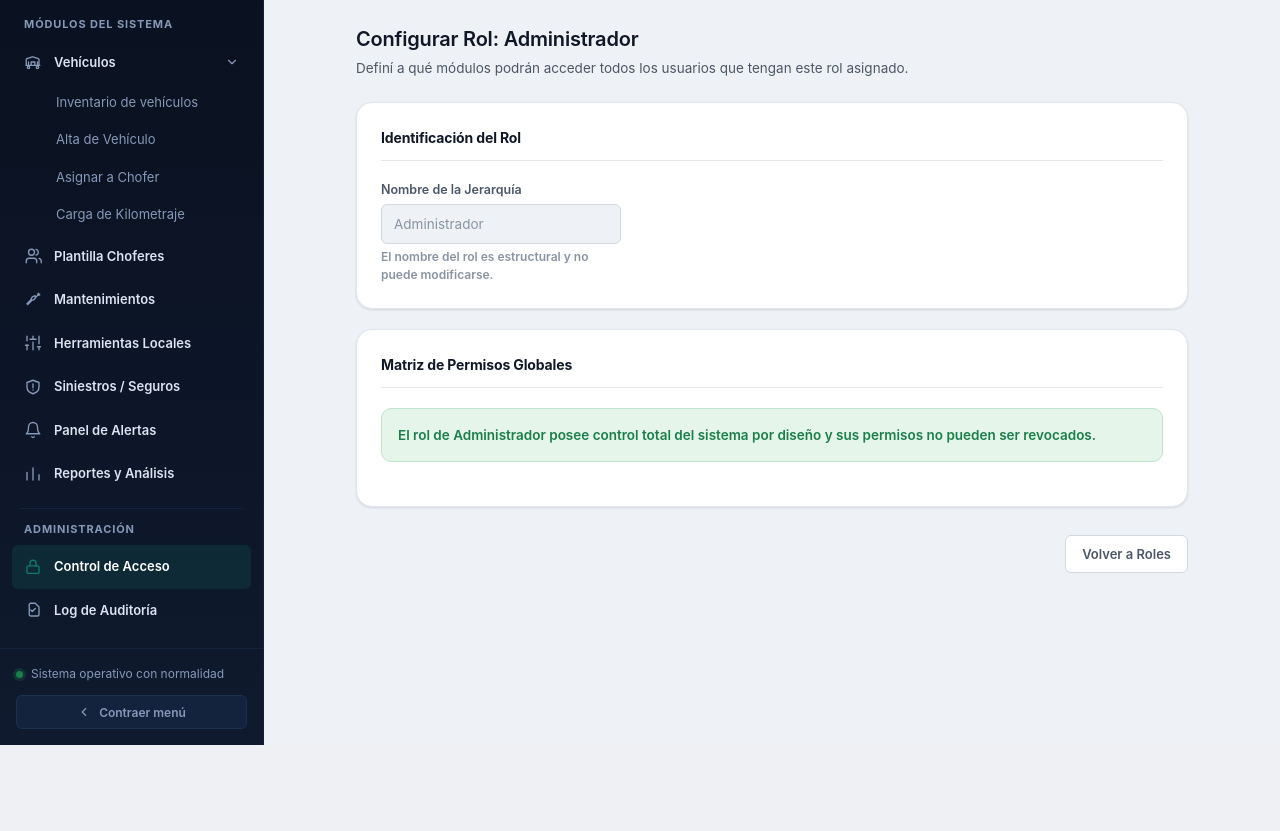
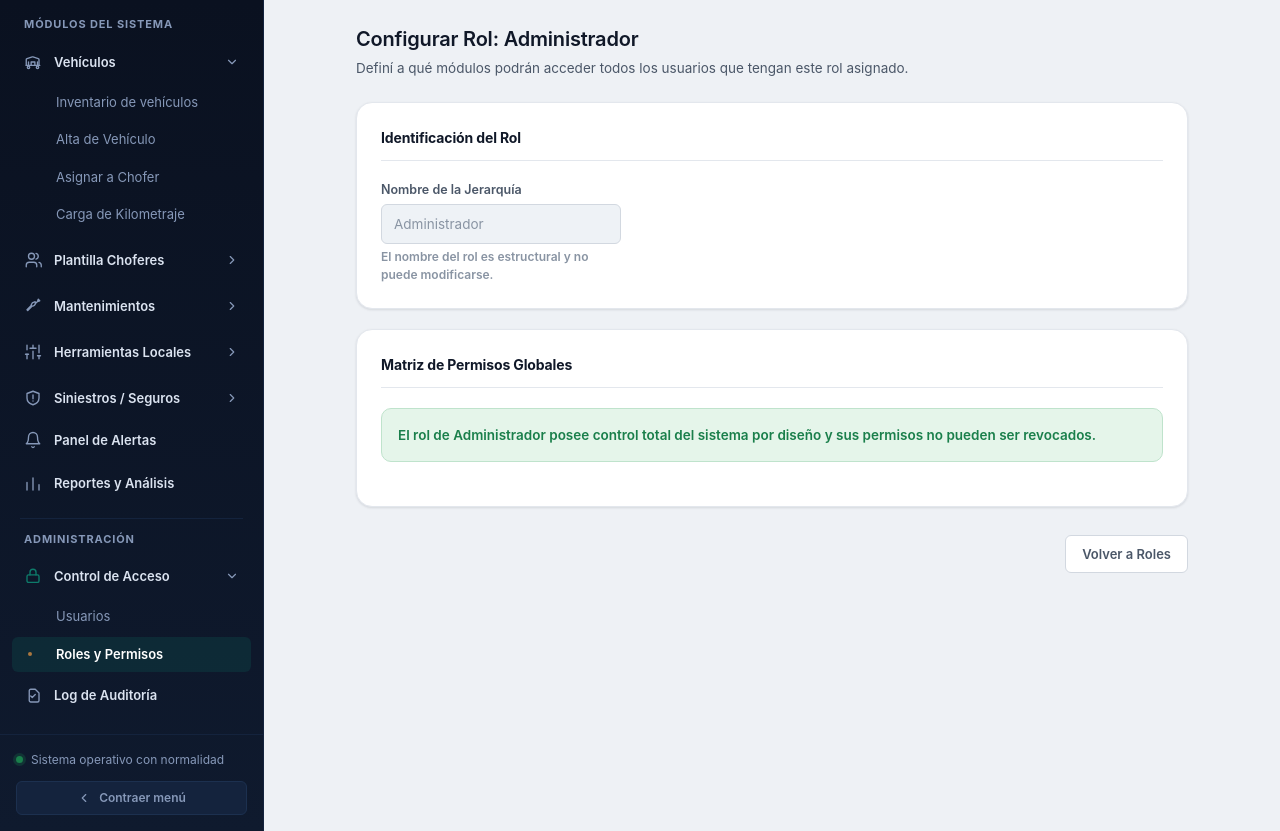
Before and after one commit to ExequielJuarez/RNFTS, a Node server app: page /accesos/roles/1/editar in a window 1280 px wide. Shown: the part 68-899 px from the top of the page. Before the commit the page ends 813 px from the top, so only its background shows below. Run offline with Node 20, Linux system fonts and the light colour scheme; some libraries are stand-ins or nearby versions.

Commit message:
Make every multi-page sidebar module expandable, like Vehículos
Plantilla Choferes, Mantenimientos, Herramientas Locales, Siniestros /
Seguros and Control de Acceso now render as collapsible nav-groups
with a chevron and their real sub-pages (listado + alta, catálogo de
repuestos, usuarios + roles, etc.), matching the Vehículos pattern
instead of being flat links. Panel de Alertas, Reportes y Análisis and
Log de Auditoría stay as flat links since each is genuinely a single
page with no second destination to expand into. Routes now pass
activeItem so the correct sub-link highlights and its group opens by
default when you're on that page.

```diff
--- a/src/routes/index.Routes.js
+++ b/src/routes/index.Routes.js
@@ -124,11 +124,11 @@ router.get("/vehiculos/:patente", (req, res, next) => {
 
 router.get("/choferes", (req, res) => {
   const choferes = choferMockService.listar();
-  res.render("choferes/ficha", { choferes, chofer: choferes[0], mostrarDetalle: false });
+  res.render("choferes/ficha", { choferes, chofer: choferes[0], mostrarDetalle: false, activeItem: "choferes-listado" });
 });
 
 router.get("/choferes/nuevo", (req, res) => {
-  res.render("choferes/carga", { titulo: "Cargar Chofer" });
+  res.render("choferes/carga", { titulo: "Cargar Chofer", activeItem: "choferes-alta" });
 });
 
 router.post("/choferes/nuevo", (req, res) => {
@@ -138,7 +138,7 @@ router.post("/choferes/nuevo", (req, res) => {
 router.get("/choferes/:id/editar", (req, res, next) => {
   const chofer = choferMockService.obtenerPorId(req.params.id);
   if (!chofer) return next();
-  res.render("choferes/editar", { titulo: "Editar Chofer", chofer });
+  res.render("choferes/editar", { titulo: "Editar Chofer", chofer, activeItem: "choferes-listado" });
 });
 
 router.post("/choferes/:id/editar", (req, res, next) => {
@@ -164,14 +164,14 @@ router.get("/choferes/:id", (req, res, next) => {
   const chofer = choferMockService.obtenerPorId(req.params.id);
   if (!chofer) return next();
 
-  res.render("choferes/ficha", { choferes, chofer, mostrarDetalle: true });
+  res.render("choferes/ficha", { choferes, chofer, mostrarDetalle: true, activeItem: "choferes-listado" });
 });
 
 // ===================== MANTENIMIENTOS =====================
 
 router.get("/mantenimientos", (req, res) => {
   const ordenes = mantenimientoMockService.listar();
-  res.render("mantenimientos/ficha", { ordenes, orden: ordenes[0], mostrarDetalle: false });
+  res.render("mantenimientos/ficha", { ordenes, orden: ordenes[0], mostrarDetalle: false, activeItem: "mantenimientos-listado" });
 });
 
 router.get("/mantenimientos/nuevo", (req, res) => {
@@ -180,6 +180,7 @@ router.get("/mantenimientos/nuevo", (req, res) => {
     vehiculos: vehiculoMockService.listar(),
     repuestos: mantenimientoMockService.listarRepuestos(),
     patenteSeleccionada: req.query.patente || "",
+    activeItem: "mantenimientos-nuevo",
   });
 });
 
@@ -197,18 +198,22 @@ router.get("/mantenimientos/:id", (req, res, next) => {
   const ordenes = mantenimientoMockService.listar();
   const orden = mantenimientoMockService.obtenerPorId(req.params.id);
   if (!orden) return next();
-  res.render("mantenimientos/ficha", { ordenes, orden, mostrarDetalle: true });
+  res.render("mantenimientos/ficha", { ordenes, orden, mostrarDetalle: true, activeItem: "mantenimientos-listado" });
 });
 
 // ===================== HERRAMIENTAS =====================
 
 router.get("/herramientas", (req, res) => {
   const herramientas = herramientaMockService.listar();
-  res.render("herramientas/ficha", { herramientas, herramienta: herramientas[0], mostrarDetalle: false });
+  res.render("herramientas/ficha", { herramientas, herramienta: herramientas[0], mostrarDetalle: false, activeItem: "herramientas-listado" });
 });
 
 router.get("/herramientas/nueva", (req, res) => {
-  res.render("herramientas/carga", { titulo: "Cargar Herramienta", sectores: herramientaMockService.listarSectores() });
+  res.render("herramientas/carga", {
+    titulo: "Cargar Herramienta",
+    sectores: herramientaMockService.listarSectores(),
+    activeItem: "herramientas-nueva",
+  });
 });
 
 router.post("/herramientas/nueva", (req, res) => {
@@ -216,7 +221,11 @@ router.post("/herramientas/nueva", (req, res) => {
 });
 
 router.get("/herramientas/repuestos", (req, res) => {
-  res.render("herramientas/repuestos", { titulo: "Catálogo de Repuestos", repuestos: mantenimientoMockService.listarRepuestos() });
+  res.render("herramientas/repuestos", {
+    titulo: "Catálogo de Repuestos",
+    repuestos: mantenimientoMockService.listarRepuestos(),
+    activeItem: "herramientas-repuestos",
+  });
 });
 
 router.post("/herramientas/repuestos", (req, res) => {
@@ -230,7 +239,12 @@ router.post("/herramientas/repuestos/:id/eliminar", (req, res) => {
 router.get("/herramientas/:id/editar", (req, res, next) => {
   const herramienta = herramientaMockService.obtenerPorId(req.params.id);
   if (!herramienta) return next();
-  res.render("herramientas/editar", { titulo: "Editar Herramienta", herramienta, sectores: herramientaMockService.listarSectores() });
+  res.render("herramientas/editar", {
+    titulo: "Editar Herramienta",
+    herramienta,
+    sectores: herramientaMockService.listarSectores(),
+    activeItem: "herramientas-listado",
+  });
 });
 
 router.post("/herramientas/:id/editar", (req, res, next) => {
@@ -242,7 +256,7 @@ router.post("/herramientas/:id/editar", (req, res, next) => {
 router.get("/herramientas/:id/prestamo", (req, res, next) => {
   const herramienta = herramientaMockService.obtenerPorId(req.params.id);
   if (!herramienta) return next();
-  res.render("herramientas/prestamo", { titulo: "Registrar Préstamo", herramienta });
+  res.render("herramientas/prestamo", { titulo: "Registrar Préstamo", herramienta, activeItem: "herramientas-listado" });
 });
 
 router.post("/herramientas/:id/prestamo", (req, res, next) => {
@@ -267,13 +281,13 @@ router.get("/herramientas/:id", (req, res, next) => {
   const herramientas = herramientaMockService.listar();
   const herramienta = herramientaMockService.obtenerPorId(req.params.id);
   if (!herramienta) return next();
-  res.render("herramientas/ficha", { herramientas, herramienta, mostrarDetalle: true });
+  res.render("herramientas/ficha", { herramientas, herramienta, mostrarDetalle: true, activeItem: "herramientas-listado" });
 });
 
 // ===================== SINIESTROS =====================
 
 router.get("/siniestros", (req, res) => {
-  res.render("siniestros/listado", { siniestros: siniestroMockService.listar() });
+  res.render("siniestros/listado", { siniestros: siniestroMockService.listar(), activeItem: "siniestros-listado" });
 });
 
 router.get("/siniestros/nuevo", (req, res) => {
@@ -281,6 +295,7 @@ router.get("/siniestros/nuevo", (req, res) => {
     titulo: "Registrar Siniestro",
     vehiculos: vehiculoMockService.listar(),
     choferes: choferMockService.listar(),
+    activeItem: "siniestros-nuevo",
   });
 });
 
@@ -297,7 +312,7 @@ router.post("/siniestros/:id/resolver", (req, res, next) => {
 router.get("/siniestros/:id", (req, res, next) => {
   const siniestro = siniestroMockService.obtenerPorId(req.params.id);
   if (!siniestro) return next();
-  res.render("siniestros/detalle", { siniestro });
+  res.render("siniestros/detalle", { siniestro, activeItem: "siniestros-listado" });
 });
 
 // ===================== ALERTAS =====================
@@ -345,7 +360,11 @@ router.get("/alertas/:id", (req, res, next) => {
 router.get("/accesos", (req, res) => res.redirect("/accesos/usuarios"));
 
 router.get("/accesos/usuarios", (req, res) => {
-  res.render("accesos/usuarios", { usuarios: usuarioMockService.listarUsuarios(), roles: usuarioMockService.listarRoles() });
+  res.render("accesos/usuarios", {
+    usuarios: usuarioMockService.listarUsuarios(),
+    roles: usuarioMockService.listarRoles(),
+    activeItem: "accesos-usuarios",
+  });
 });
 
 router.get("/accesos/usuarios/nuevo", (req, res) => {
@@ -354,6 +373,7 @@ router.get("/accesos/usuarios/nuevo", (req, res) => {
     roles: usuarioMockService.listarRoles(),
     permisos: usuarioMockService.PERMISOS,
     permisosAdmin: usuarioMockService.PERMISOS_ADMIN,
+    activeItem: "accesos-usuarios",
   });
 });
 
@@ -370,6 +390,7 @@ router.get("/accesos/usuarios/:id/editar", (req, res, next) => {
     roles: usuarioMockService.listarRoles(),
     permisos: usuarioMockService.PERMISOS,
     permisosAdmin: usuarioMockService.PERMISOS_ADMIN,
+    activeItem: "accesos-usuarios",
   });
 });
 
@@ -383,13 +404,19 @@ router.get("/accesos/roles", (req, res) => {
   res.render("accesos/roles", {
     roles: usuarioMockService.listarRoles(),
     permisosCatalogo: usuarioMockService.PERMISOS.concat(usuarioMockService.PERMISOS_ADMIN),
+    activeItem: "accesos-roles",
   });
 });
 
 router.get("/accesos/roles/:id/editar", (req, res, next) => {
   const rol = usuarioMockService.obtenerRol(req.params.id);
   if (!rol) return next();
-  res.render("accesos/rol-editar", { titulo: "Configurar Rol", rol, permisos: usuarioMockService.PERMISOS });
+  res.render("accesos/rol-editar", {
+    titulo: "Configurar Rol",
+    rol,
+    permisos: usuarioMockService.PERMISOS,
+    activeItem: "accesos-roles",
+  });
 });
 
 router.post("/accesos/roles/:id/editar", (req, res, next) => {
--- a/src/views/partials/sidebar.ejs
+++ b/src/views/partials/sidebar.ejs
@@ -17,25 +17,54 @@
       </div>
     </div>
 
-    <a href="/choferes" class="nav-link <%= activeModulo === 'choferes' ? 'is-active' : '' %>">
+    <div class="nav-group <%= activeModulo === 'choferes' ? 'is-open is-active' : '' %>">
+      <button class="nav-group-title" type="button" data-nav-toggle>
         <svg class="nav-icon" viewBox="0 0 24 24" fill="none" stroke="currentColor" stroke-width="1.8" stroke-linecap="round" stroke-linejoin="round"><path d="M17 21v-2a4 4 0 0 0-4-4H7a4 4 0 0 0-4 4v2"/><circle cx="10" cy="7" r="4"/><path d="M23 21v-2a4 4 0 0 0-3-3.87"/><path d="M16 3.13a4 4 0 0 1 0 7.75"/></svg>
         <span class="nav-label">Plantilla Choferes</span>
-    </a>
+        <svg class="nav-chevron" viewBox="0 0 24 24" fill="none" stroke="currentColor" stroke-width="2" stroke-linecap="round" stroke-linejoin="round"><path d="M9 18l6-6-6-6"/></svg>
+      </button>
+      <div class="nav-sublist">
+        <a href="/choferes" class="<%= activeItem === 'choferes-listado' ? 'is-active' : '' %>">Plantilla de Choferes</a>
+        <a href="/choferes/nuevo" class="<%= activeItem === 'choferes-alta' ? 'is-active' : '' %>">Alta de Chofer</a>
+      </div>
+    </div>
 
-    <a href="/mantenimientos" class="nav-link <%= activeModulo === 'mantenimientos' ? 'is-active' : '' %>">
+    <div class="nav-group <%= activeModulo === 'mantenimientos' ? 'is-open is-active' : '' %>">
+      <button class="nav-group-title" type="button" data-nav-toggle>
         <svg class="nav-icon" viewBox="0 0 24 24" fill="none" stroke="currentColor" stroke-width="1.8" stroke-linecap="round" stroke-linejoin="round"><path d="M14.7 6.3a4 4 0 0 1-5.4 5.4L4 17l1 1 5.3-5.3a4 4 0 0 1 5.4-5.4z"/><path d="M15.5 8.5L18 6l1-3 2 2-3 1z"/></svg>
         <span class="nav-label">Mantenimientos</span>
-    </a>
+        <svg class="nav-chevron" viewBox="0 0 24 24" fill="none" stroke="currentColor" stroke-width="2" stroke-linecap="round" stroke-linejoin="round"><path d="M9 18l6-6-6-6"/></svg>
+      </button>
+      <div class="nav-sublist">
+        <a href="/mantenimientos" class="<%= activeItem === 'mantenimientos-listado' ? 'is-active' : '' %>">Listado de Mantenimientos</a>
+        <a href="/mantenimientos/nuevo" class="<%= activeItem === 'mantenimientos-nuevo' ? 'is-active' : '' %>">Registrar Mantenimiento</a>
+      </div>
+    </div>
 
-    <a href="/herramientas" class="nav-link <%= activeModulo === 'herramientas' ? 'is-active' : '' %>">
+    <div class="nav-group <%= activeModulo === 'herramientas' ? 'is-open is-active' : '' %>">
+      <button class="nav-group-title" type="button" data-nav-toggle>
         <svg class="nav-icon" viewBox="0 0 24 24" fill="none" stroke="currentColor" stroke-width="1.8" stroke-linecap="round" stroke-linejoin="round"><path d="M4 21v-6M4 9V3M12 21v-10M12 7V3M20 21v-4M20 13V3"/><path d="M2 15h4M8 7h8M18 17h4"/></svg>
         <span class="nav-label">Herramientas Locales</span>
-    </a>
+        <svg class="nav-chevron" viewBox="0 0 24 24" fill="none" stroke="currentColor" stroke-width="2" stroke-linecap="round" stroke-linejoin="round"><path d="M9 18l6-6-6-6"/></svg>
+      </button>
+      <div class="nav-sublist">
+        <a href="/herramientas" class="<%= activeItem === 'herramientas-listado' ? 'is-active' : '' %>">Inventario de Herramientas</a>
+        <a href="/herramientas/nueva" class="<%= activeItem === 'herramientas-nueva' ? 'is-active' : '' %>">Cargar Herramienta</a>
+        <a href="/herramientas/repuestos" class="<%= activeItem === 'herramientas-repuestos' ? 'is-active' : '' %>">Catálogo de Repuestos</a>
+      </div>
+    </div>
 
-    <a href="/siniestros" class="nav-link <%= activeModulo === 'siniestros' ? 'is-active' : '' %>">
+    <div class="nav-group <%= activeModulo === 'siniestros' ? 'is-open is-active' : '' %>">
+      <button class="nav-group-title" type="button" data-nav-toggle>
         <svg class="nav-icon" viewBox="0 0 24 24" fill="none" stroke="currentColor" stroke-width="1.8" stroke-linecap="round" stroke-linejoin="round"><path d="M12 3l8 3v6c0 4.5-3 7.5-8 9-5-1.5-8-4.5-8-9V6z"/><path d="M12 8v5M12 16h.01"/></svg>
         <span class="nav-label">Siniestros / Seguros</span>
-    </a>
+        <svg class="nav-chevron" viewBox="0 0 24 24" fill="none" stroke="currentColor" stroke-width="2" stroke-linecap="round" stroke-linejoin="round"><path d="M9 18l6-6-6-6"/></svg>
+      </button>
+      <div class="nav-sublist">
+        <a href="/siniestros" class="<%= activeItem === 'siniestros-listado' ? 'is-active' : '' %>">Listado de Siniestros</a>
+        <a href="/siniestros/nuevo" class="<%= activeItem === 'siniestros-nuevo' ? 'is-active' : '' %>">Registrar Siniestro</a>
+      </div>
+    </div>
 
     <a href="/alertas" class="nav-link <%= activeModulo === 'alertas' ? 'is-active' : '' %>">
       <svg class="nav-icon" viewBox="0 0 24 24" fill="none" stroke="currentColor" stroke-width="1.8" stroke-linecap="round" stroke-linejoin="round"><path d="M18 8a6 6 0 1 0-12 0c0 7-3 9-3 9h18s-3-2-3-9"/><path d="M13.7 21a2 2 0 0 1-3.4 0"/></svg>
@@ -50,10 +79,17 @@
     <div class="sidebar-divider"></div>
     <p class="eyebrow" style="padding:0 var(--space-3) var(--space-2);color:var(--text-on-navy-muted)">Administración</p>
 
-    <a href="/accesos" class="nav-link <%= activeModulo === 'accesos' ? 'is-active' : '' %>">
+    <div class="nav-group <%= activeModulo === 'accesos' ? 'is-open is-active' : '' %>">
+      <button class="nav-group-title" type="button" data-nav-toggle>
         <svg class="nav-icon" viewBox="0 0 24 24" fill="none" stroke="currentColor" stroke-width="1.8" stroke-linecap="round" stroke-linejoin="round"><rect x="4" y="10.5" width="16" height="10" rx="2"/><path d="M8 10.5V7a4 4 0 0 1 8 0v3.5"/></svg>
         <span class="nav-label">Control de Acceso</span>
-    </a>
+        <svg class="nav-chevron" viewBox="0 0 24 24" fill="none" stroke="currentColor" stroke-width="2" stroke-linecap="round" stroke-linejoin="round"><path d="M9 18l6-6-6-6"/></svg>
+      </button>
+      <div class="nav-sublist">
+        <a href="/accesos/usuarios" class="<%= activeItem === 'accesos-usuarios' ? 'is-active' : '' %>">Usuarios</a>
+        <a href="/accesos/roles" class="<%= activeItem === 'accesos-roles' ? 'is-active' : '' %>">Roles y Permisos</a>
+      </div>
+    </div>
 
     <a href="/auditoria" class="nav-link <%= activeModulo === 'auditoria' ? 'is-active' : '' %>">
       <svg class="nav-icon" viewBox="0 0 24 24" fill="none" stroke="currentColor" stroke-width="1.8" stroke-linecap="round" stroke-linejoin="round"><path d="M9 3h6l5 5v10a2 2 0 0 1-2 2H9a2 2 0 0 1-2-2V5a2 2 0 0 1 2-2z"/><path d="M9 12l2 2 4-4"/></svg>
```
Lines whose indentation alone changed are shown as unchanged.
